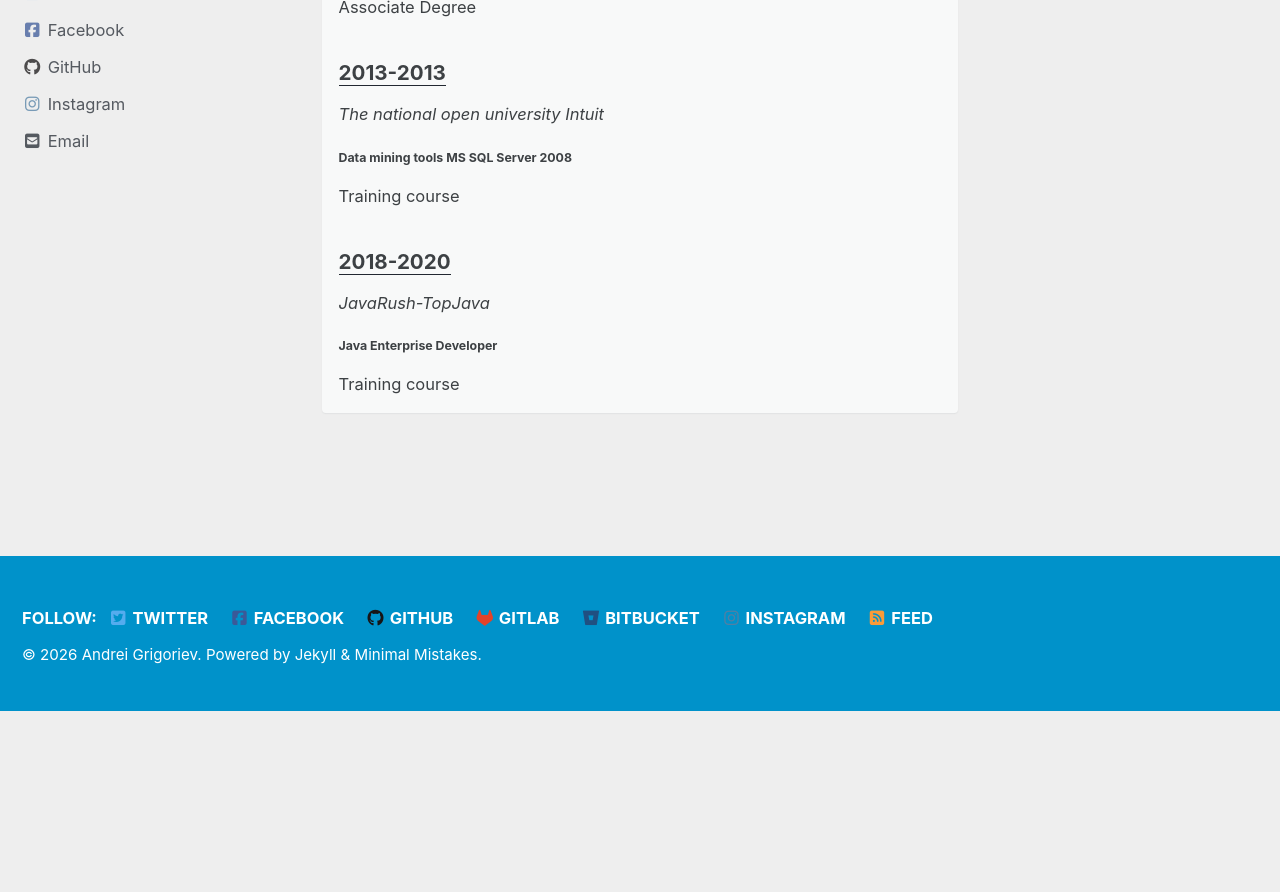
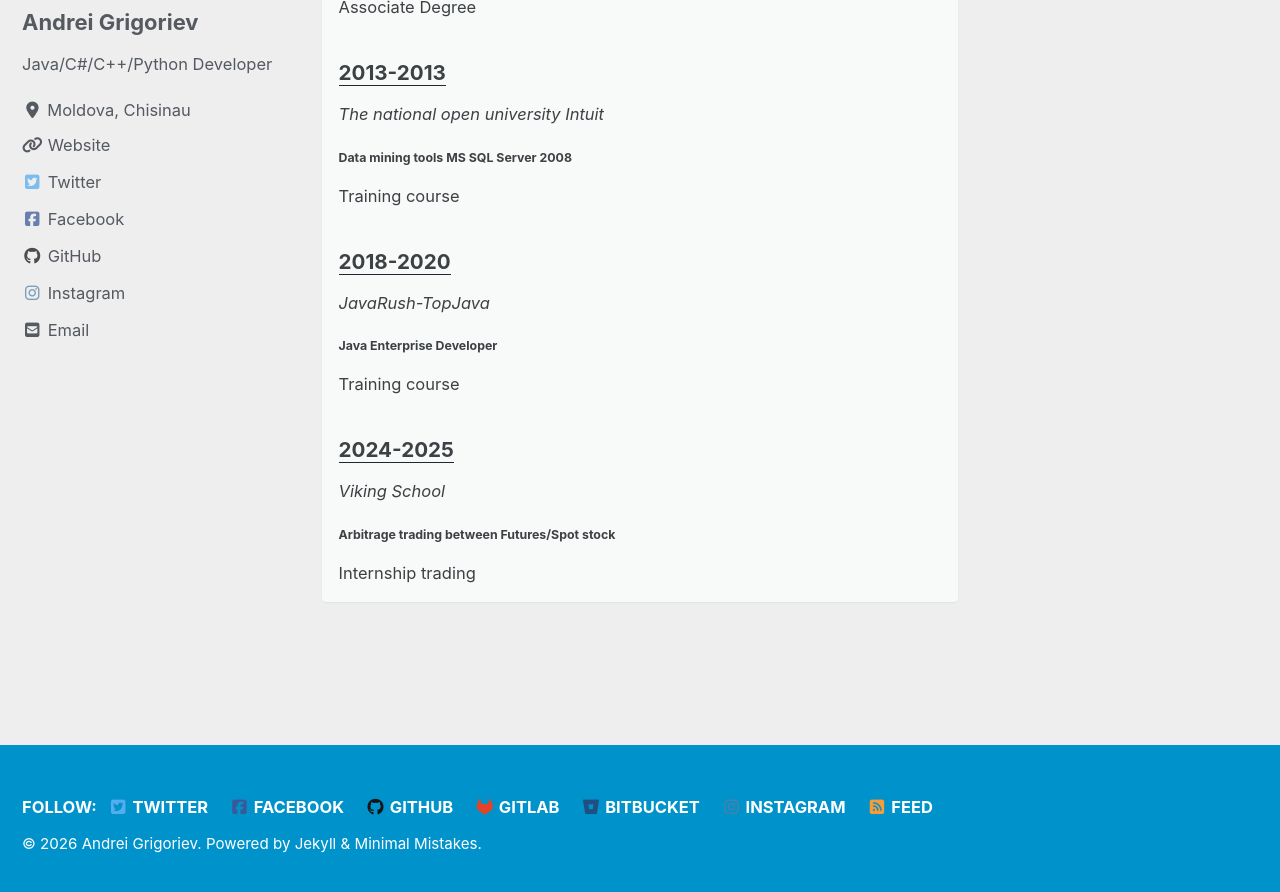
Before and after one commit to grigorievfinance/grigorievfinance.github.io, a Jekyll site: the page built from index.html, in a window 1280 px wide and 900 px high, scrolled down 3790 px. Shown: the top 892 px of the window. Built offline with Jekyll 4.4.1, drawn with Linux system fonts in a browser that asks for light colours; cached includes are drawn as plain includes; nearby versions of some CDN libraries; the list of posts is cut into pages by our own code; before the commit the page ends 4501 px from its top, so only the background shows below that.

Commit message:
update home.html

```diff
--- a/_layouts/home.html
+++ b/_layouts/home.html
@@ -110,8 +110,8 @@
     <p class="archive__item-excerpt"><strong>{{ site.data.ui-text[site.locale].education4_description | default: "Java Programming" }}</strong></p>
     <p>{{ site.data.ui-text[site.locale].education4_graduation | default: "Training course" }}</p>
 
-<!--    <h2><ins>{{ site.data.ui-text[site.locale].education5_date | default: "2024-2025" }}</ins></h2>-->
-<!--    <p><em>{{ site.data.ui-text[site.locale].education5_name | default: "Viking School" }}</em></p>-->
-<!--    <p class="archive__item-excerpt"><strong>{{ site.data.ui-text[site.locale].education5_description | default: "Arbitrage trading between Futures/Spot stock" }}</strong></p>-->
-<!--    <p>{{ site.data.ui-text[site.locale].education5_graduation | default: "Internship trading" }}</p>-->
+    <h2><ins>{{ site.data.ui-text[site.locale].education5_date | default: "2024-2025" }}</ins></h2>
+    <p><em>{{ site.data.ui-text[site.locale].education5_name | default: "Viking Arbitrage School" }}</em></p>
+    <p class="archive__item-excerpt"><strong>{{ site.data.ui-text[site.locale].education5_description | default: "Arbitrage trading between Futures/Spot stock" }}</strong></p>
+    <p>{{ site.data.ui-text[site.locale].education5_graduation | default: "Internship trading" }}</p>
 </article>
```
